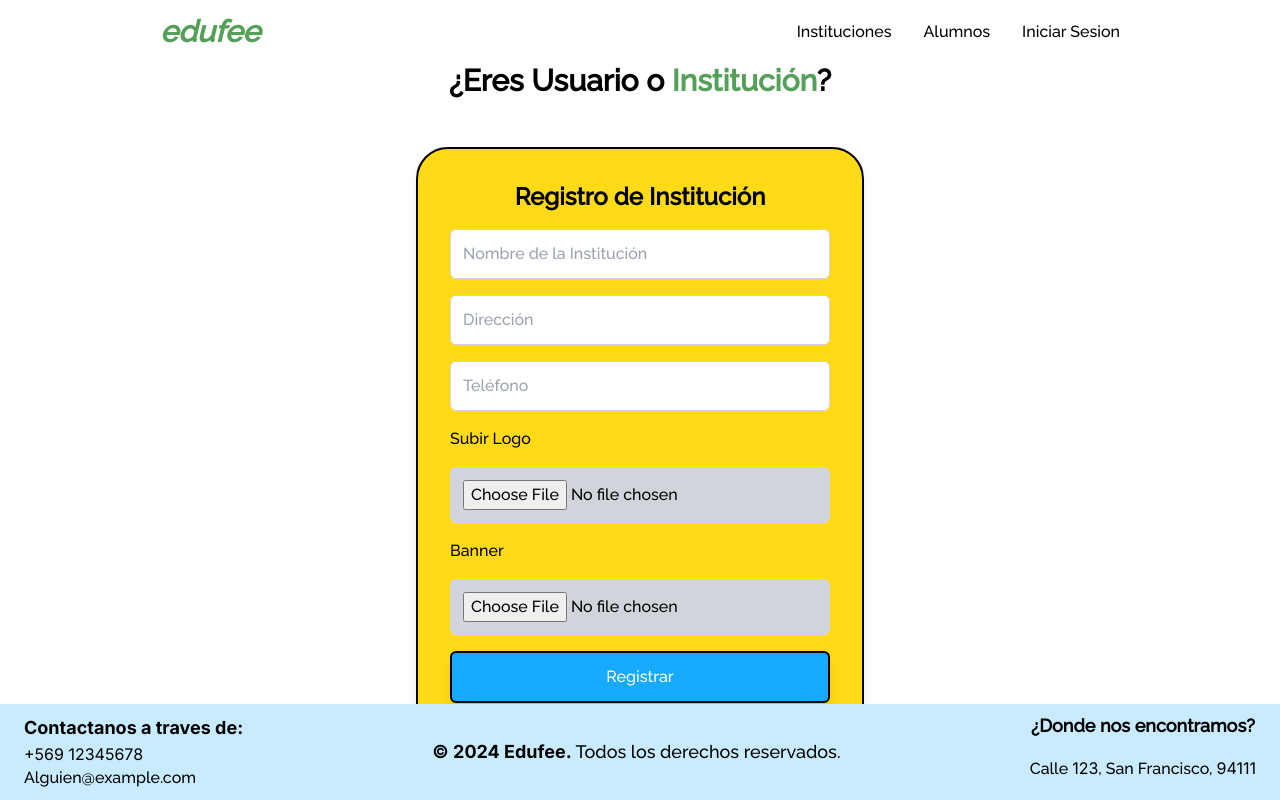
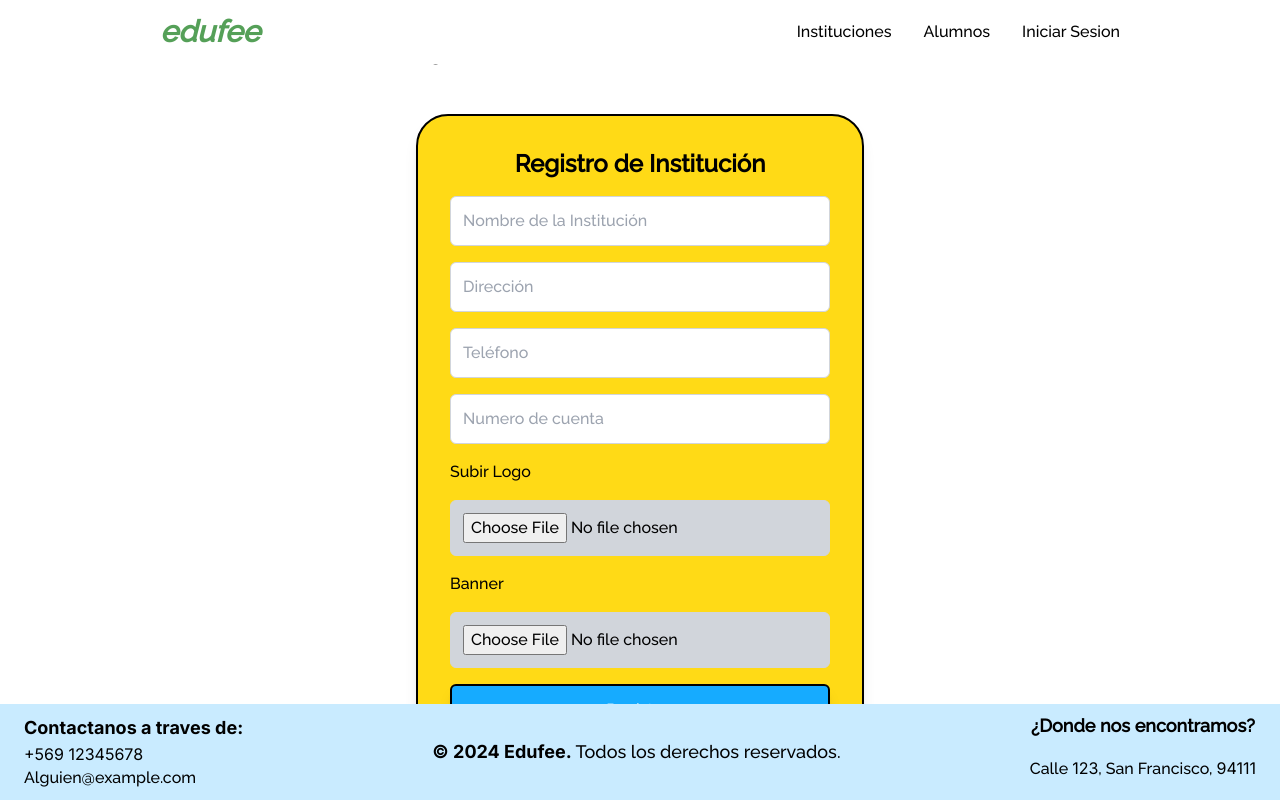
Before and after one commit to MCEmilyMorales/Edufee-, a Next.js app in the folder front/my-app/: page /register in a window 1280 px wide. Both pictures are taken after a click on the element "Institución". Built offline with nearby package versions, Linux system fonts and the light colour scheme; no server answers.

Commit message:
user a esudiante

```diff
--- a/front/my-app/src/app/register/page.tsx
+++ b/front/my-app/src/app/register/page.tsx
@@ -20,7 +20,7 @@ const Register: React.FC = () => {
               : "text-black hover:text-[#55A058]"
           }`}
         >
-          Usuario
+          Estudiante
         </span>{" "}
         o{" "}
         <span
--- a/front/my-app/src/components/forms/institutionForm/instituteform.tsx
+++ b/front/my-app/src/components/forms/institutionForm/instituteform.tsx
@@ -21,11 +21,30 @@ const instituteForm: React.FC = () => {
           placeholder="Teléfono"
           className="w-full p-3 border border-gray-300 rounded-md"
         />
-        <label htmlFor="logo" className="mt-2 block">Subir Logo</label>
-        <input id="logo" type="file" className="w-full p-3 border bg-gray-300 border-gray-300 rounded-md" placeholder="Subir Logo" />
+        <input
+          type="text"
+          placeholder="Numero de cuenta"
+          className="w-full p-3 border border-gray-300 rounded-md"
+        />
+        <label htmlFor="logo" className="mt-2 block">
+          Subir Logo
+        </label>
+        <input
+          id="logo"
+          type="file"
+          className="w-full p-3 border bg-gray-300 border-gray-300 rounded-md"
+          placeholder="Subir Logo"
+        />
 
-        <label htmlFor="banner" className="mt-2 block">Banner</label>
-        <input id="banner" type="file" className="w-full p-3 border bg-gray-300 border-gray-300 rounded-md" placeholder="Subir banner" />
+        <label htmlFor="banner" className="mt-2 block">
+          Banner
+        </label>
+        <input
+          id="banner"
+          type="file"
+          className="w-full p-3 border bg-gray-300 border-gray-300 rounded-md"
+          placeholder="Subir banner"
+        />
         <Link href="/institucion">
           <button
             type="submit"
--- a/front/my-app/src/components/forms/userForm/userform.tsx
+++ b/front/my-app/src/components/forms/userForm/userform.tsx
@@ -4,7 +4,7 @@ import React from "react";
 const userForm: React.FC = () => {
   return (
     <div className="w-full max-w-md p-8 bg-[#FFDA16] border-2 border-black shadow-lg rounded-[2em] flex flex-col items-center">
-      <h2 className="text-2xl font-bold mb-4">Registro de Usuario</h2>
+      <h2 className="text-2xl font-bold mb-4">Registro de Estudiante</h2>
       <form className="w-full space-y-4">
         <input
           type="text"
@@ -21,7 +21,11 @@ const userForm: React.FC = () => {
           placeholder="DNI"
           className="w-full p-3 border border-gray-300 rounded-md"
         />
-        <input type="file" className="w-full p-3 border bg-gray-300 border-gray-300 rounded-md" placeholder="Subir foto de perfil" />
+        <input
+          type="file"
+          className="w-full p-3 border bg-gray-300 border-gray-300 rounded-md"
+          placeholder="Subir foto de perfil"
+        />
 
         <Link href="/usuario">
           <button
```
